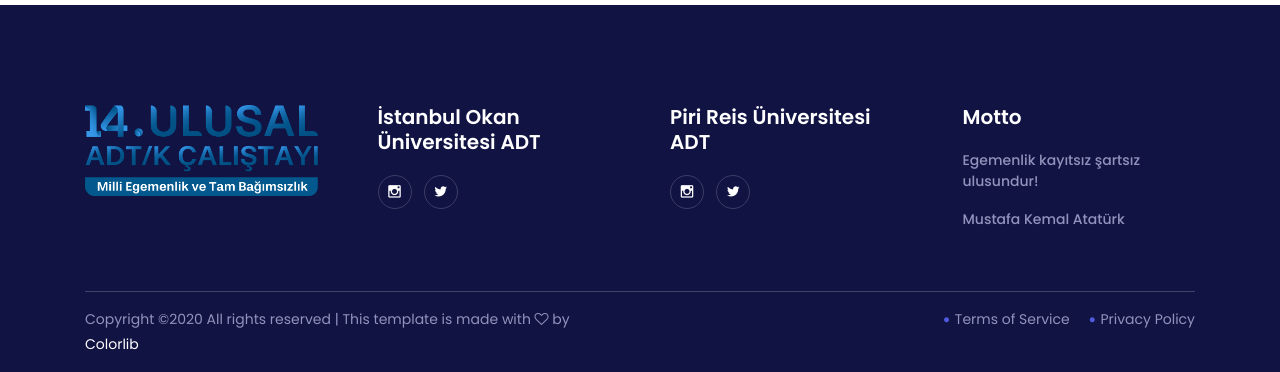
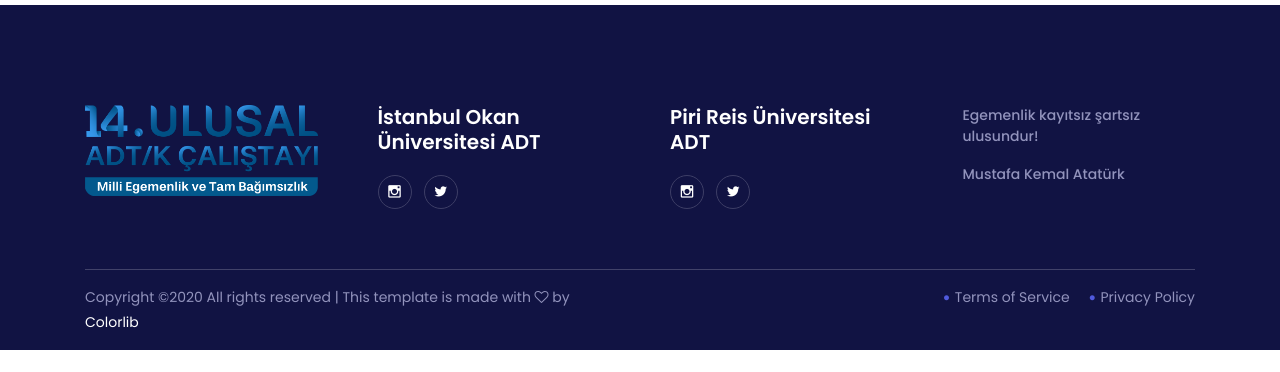
Before and after one commit to adtkcalistay/adtkcalistay.github.io, a website: page contact.html in a window 1280 px wide. Shown: the part 1658-2030 px from the top of the page. After the commit the page ends 2008 px from the top, so only its background shows below. Drawn offline with Linux system fonts and the light colour scheme.

Commit message:
footer title deleted

```diff
--- a/contact.html
+++ b/contact.html
@@ -210,9 +210,6 @@
 
                   <div class="col-12 col-sm-6 col-lg-3">
                       <div class="single-footer-widget mb-60 wow fadeInUp" data-wow-delay="300ms">
-                          <!-- Widget Title -->
-                          <h5 class="widget-title">Motto</h5>
-
                           <!-- Footer Nav -->
                           <ul class="footer-nav">
                               <li><a href="#">Egemenlik kayıtsız şartsız ulusundur!</a></li>
```
Also changed, not shown: index.html (+1 -2 lines), speakers.html (+0 -2 lines), thankyou.html (+0 -2 lines).
